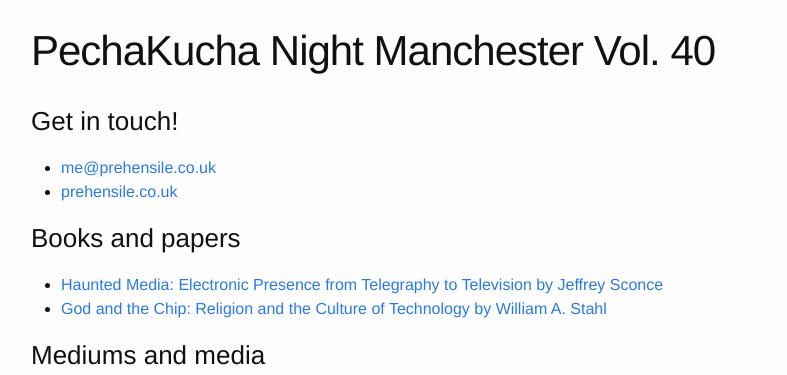
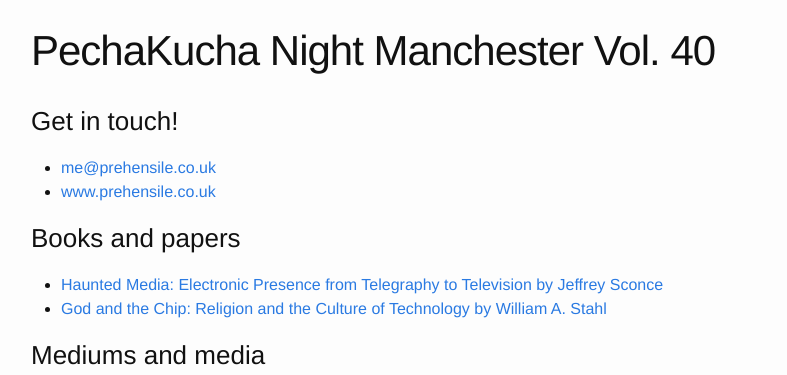
Before and after one commit to prehensile/prehensile.github.io, a Jekyll site: the page built from talks/pk40.md, in a window 1280 px wide. Shown: the top 375 px of the page, without its empty margins (239-1026 px from the left). Built offline with Jekyll 4.4.1, drawn with Linux system fonts in a browser that asks for light colours.

Commit message:
more fixes

```diff
--- a/talks/pk40.md
+++ b/talks/pk40.md
@@ -6,7 +6,7 @@
 
 ### Get in touch!
 - [me@prehensile.co.uk](mailto:me@prehensile.co.uk)
-- [prehensile.co.uk](https://prehensile.co.uk/)
+- [www.prehensile.co.uk](https://prehensile.co.uk/)
 
 ### Books and papers
 - [Haunted Media: Electronic Presence from Telegraphy to Television by Jeffrey Sconce](https://www.dukeupress.edu/haunted-media)
```
